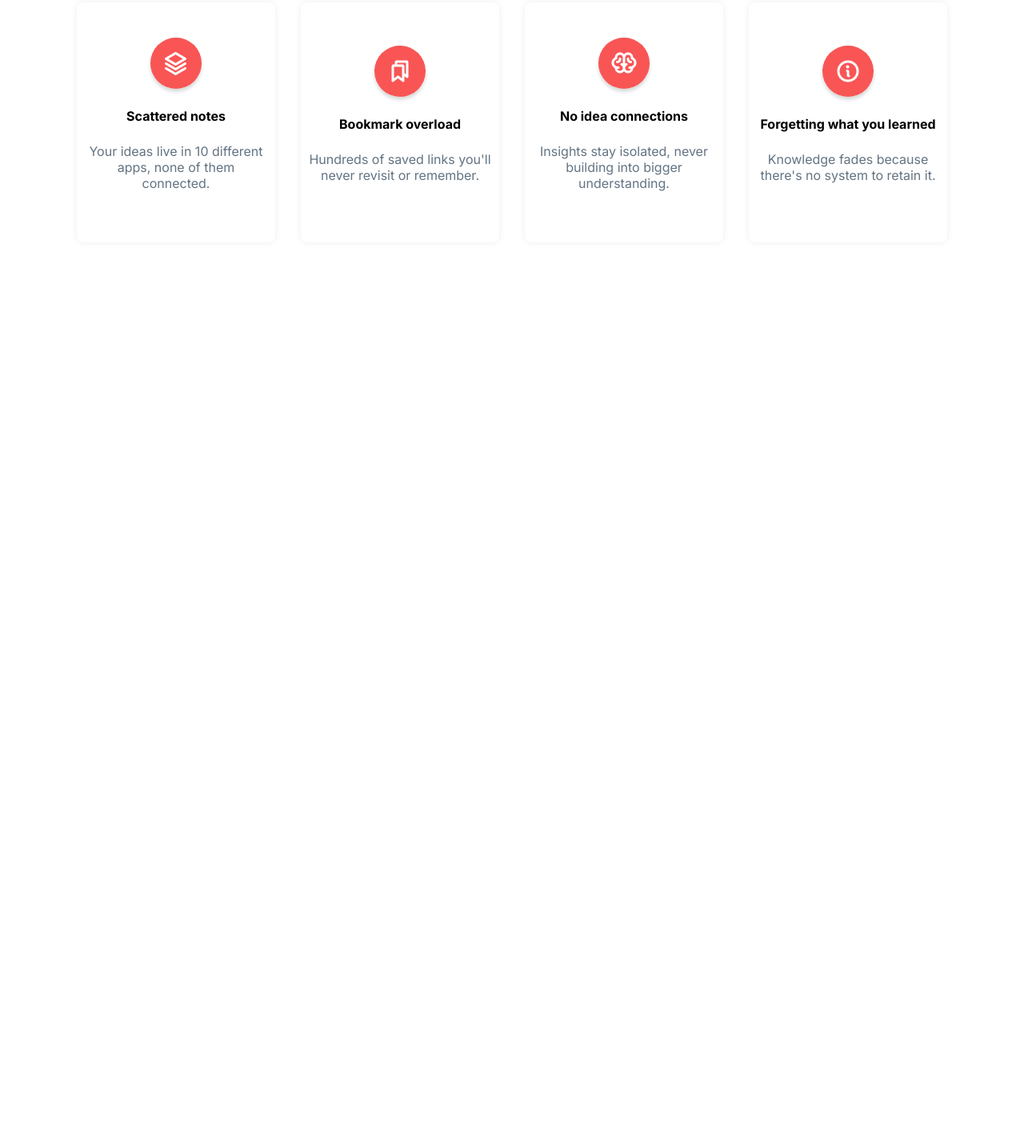
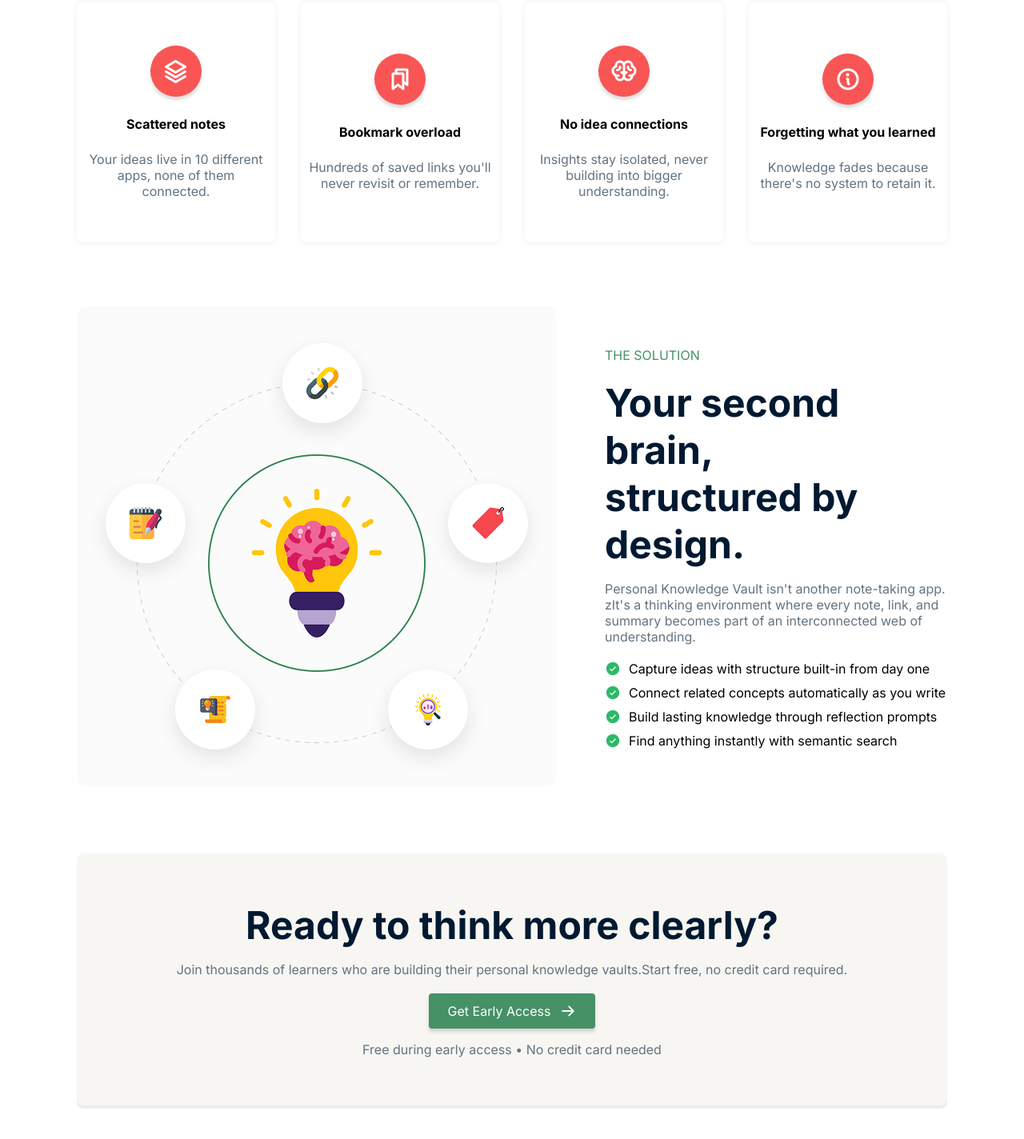
Before and after one commit to HarunBonny/B13-A01-Harun, a plain HTML site: page index.html in a window 1280 px wide. Shown: the part 930-2354 px from the top of the page at 80% size. Before the commit the page ends 1313 px from the top, so only its background shows below. Drawn offline with Linux system fonts and the light colour scheme.

Commit message:
thirdStructure section completed

```diff
--- a/index.html
+++ b/index.html
@@ -95,7 +95,39 @@
 
         </section>
 
+        <section class="secondStructure">
+            <div class="secondStructureImg">
+                <img src="./medias/knowledge.png" alt="">
+            </div>
+            <div class="secondStructureContent">
+                <p class="solution">THE SOLUTION</p>
+                <h1 class="StructureHading">Your second brain, <br>
+                    structured by design.</h1>
+                <p class="StructurePragraph">Personal Knowledge Vault isn't another note-taking app. zIt's a thinking environment where every
+                    note, link, and summary becomes part of an interconnected web of understanding.</p>
 
+                <div class="CheckCircleContainer">
+                    <p class="CheckCircle"><img src="./medias/CheckCircle.png" alt="">Capture ideas with structure built-in from day one</p>
+                    <p class="CheckCircle"><img src="./medias/CheckCircle.png" alt="">Connect related concepts automatically as you write
+                    </p>
+                    <p class="CheckCircle"><img src="./medias/CheckCircle.png" alt="">Build lasting knowledge through reflection prompts</p>
+                    <p class="CheckCircle"><img src="./medias/CheckCircle.png" alt="">Find anything instantly with semantic search</p>
+                </div>
+
+            </div>
+        </section>
+
+        <section class="thirdStructure">
+            <h1 class="StructureHading">Ready to think more clearly?</h1>
+            <p class="StructurePragraph">Join thousands of learners who are building their personal knowledge vaults.Start free, no credit card required.</p>
+            <a href="" class="btn">
+                Get Early Access
+                 <img src="./medias/arrowRight.png" alt="">
+            </a>
+            <p class="StructurePragraph">Free during early access • No credit card needed</p>
+
+
+        </section>
 
     </main>
 
--- a/style.css
+++ b/style.css
@@ -36,14 +36,14 @@
     font-size: 48px;
     font-weight: bold;
     color: #001931;
-    margin-top: 40px;
+    margin-top: 20px;
 }
 
 .StructurePragraph {
     font-size: 16px;
     color: #627382;
     margin-top: 16px;
-    margin-bottom: 30px;
+    margin-bottom: 20px;
 
 }
 
@@ -52,7 +52,7 @@
     display: flex;
     justify-content: space-around;
     align-items: center;
-    margin-top: 20px;
+    margin: 20px 0px;
 }
 
 #navBar ul {
@@ -138,7 +138,7 @@
 
 .heroSection {
 
-    background-image:linear-gradient(to bottom, #00000000 0%, #00000071 100%), url(./medias/hero-bg.png);
+    background-image: linear-gradient(to bottom, #00000000 0%, #00000071 100%), url(./medias/hero-bg.png);
     background-repeat: no-repeat;
     background-position: center;
     background-size: cover;
@@ -161,7 +161,7 @@
     font-size: 72px;
     font-weight: bold;
     color: #ffffff;
-    box-shadow: 0 4px 4px 0 #00000025;
+
 
 }
 
@@ -191,7 +191,6 @@
     gap: 32px;
     justify-content: center;
     margin-top: 40px;
-    margin-bottom: 80px;
 }
 
 .cardinfo {
@@ -233,5 +232,53 @@
 .cardinfo p {
     font-size: 16px;
     color: #627382;
-    margin-bottom: 20px;
+
 }
+
+.secondStructure {
+    display: flex;
+    justify-content: center;
+    align-items: center;
+    max-width: 1360px;
+    gap: 60px;
+    width: 85%;
+    margin: 80px auto;
+}
+
+.solution {
+    font-size: 16px;
+    font-weight: medium;
+    color: #469165;
+}
+
+.CheckCircleContainer {
+    display: flex;
+    flex-direction: column;
+    align-items: left;
+    gap: 10px;
+}
+
+.CheckCircle {
+    display: flex;
+    align-items: center;
+    gap: 10px;
+}
+
+.thirdStructure {
+    max-width: 1360px;
+    width: 85%;
+    margin: 0 auto;
+    text-align: center;
+    border-radius: 8px;
+    margin-bottom: 80px;
+    background-color: #F7F6F2;
+    padding: 40px 60px;
+    box-shadow: 0 4px 0 0 #00000013;
+}
+
+.thirdStructure:hover {
+    box-shadow: 0 8px 12px 0 #1b1a1a25;
+    transition: 0.3s;
+    background-color: #99ceb22f;
+    color: #ffffff;
+}
```
